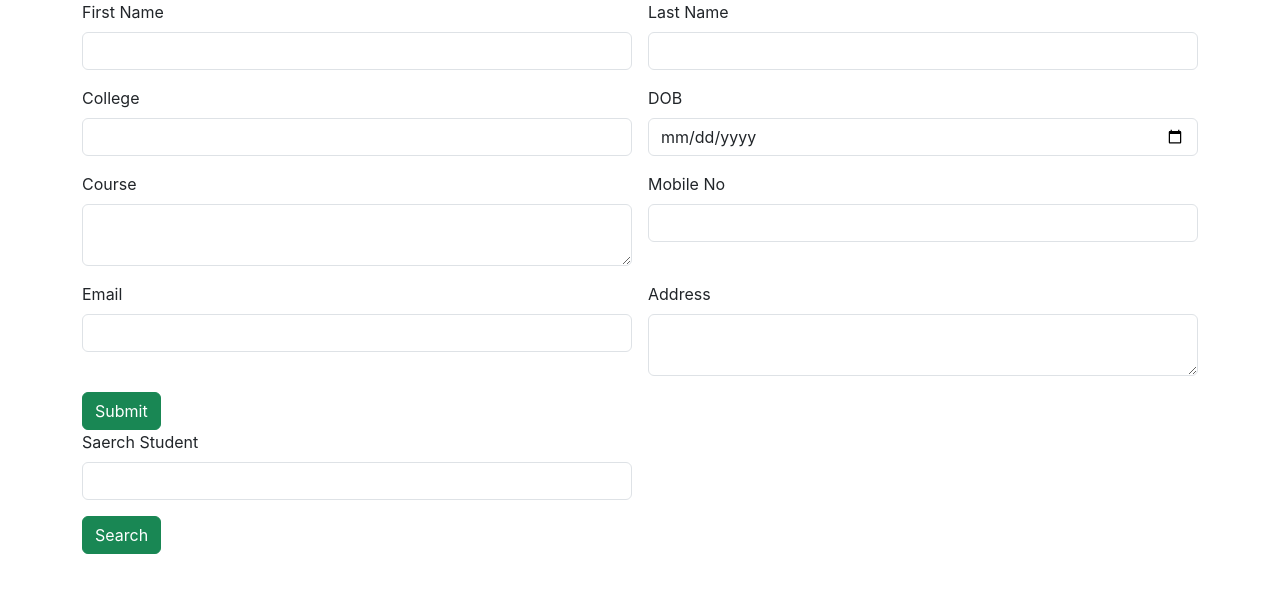
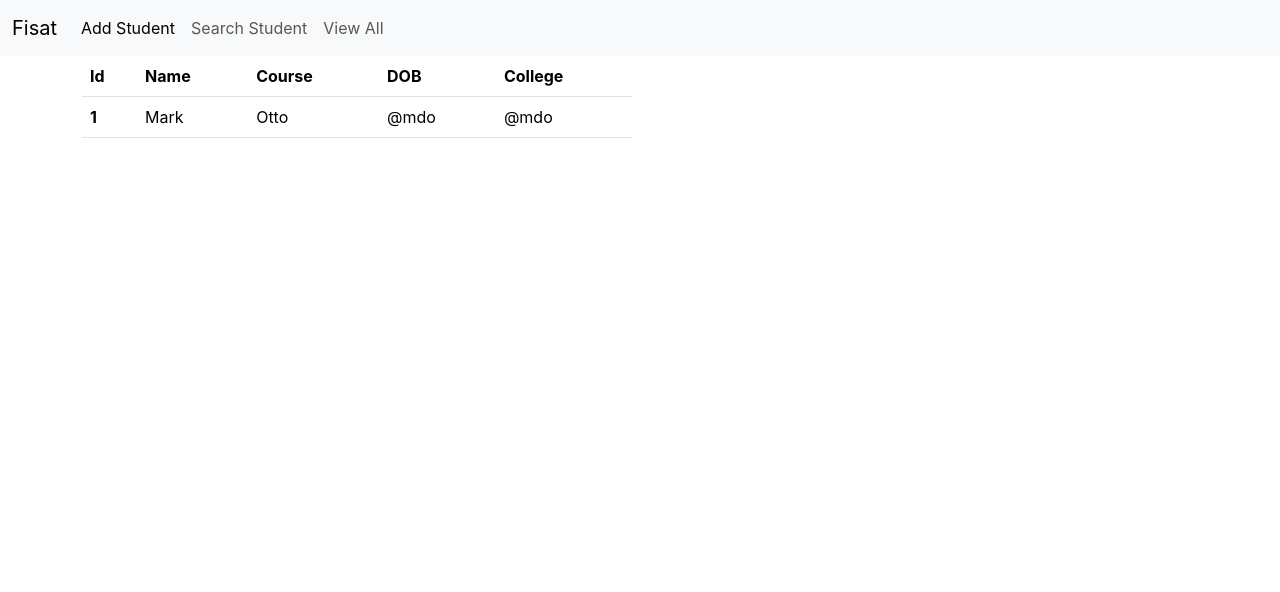
Before and after one commit to AbhishikthWilson/Fisat-Student-App-React, a React (Create React App) app: page /view in a window 1280 px wide. Shown: the top 592 px of the page. Built offline with nearby package versions, Linux system fonts and the light colour scheme.

Commit message:
viewall,navbar,routing done

```diff
--- a/package.json
+++ b/package.json
@@ -6,8 +6,10 @@
     "@testing-library/jest-dom": "^5.17.0",
     "@testing-library/react": "^13.4.0",
     "@testing-library/user-event": "^13.5.0",
+    "axios": "^1.7.2",
     "react": "^18.3.1",
     "react-dom": "^18.3.1",
+    "react-router-dom": "^6.23.1",
     "react-scripts": "5.0.1",
     "web-vitals": "^2.1.4"
   },
--- a/src/App.js
+++ b/src/App.js
@@ -2,15 +2,18 @@ import logo from './logo.svg';
 import './App.css';
 import AddStudent from './components/AddStudent';
 import SearchStudent from './components/SearchStudent';
+import ViewAll from './components/ViewAll';
+import { BrowserRouter, Route, Routes } from 'react-router-dom';
 
 function App() {
   return (
-    <div >
-
-    <AddStudent/>
-    <SearchStudent/>
-
-    </div>
+    <BrowserRouter>
+    <Routes>
+      <Route path='/' element={<AddStudent/>}/>
+      <Route path='/search' element={<SearchStudent/>}/>
+      <Route path='/view' element={<ViewAll/>}/>
+    </Routes>
+    </BrowserRouter>
   );
 }
 
--- a/src/components/AddStudent.jsx
+++ b/src/components/AddStudent.jsx
@@ -1,9 +1,10 @@
 import React from 'react'
+import NavBar from './NavBar'
 
 const AddStudent = () => {
   return (
     <div>
-
+        <NavBar/>
     <div className="container">
         <div className="row">
             <div className="col col-12 col-sm-12 col-md-12 col-lg-12 col-xl-12 col-xxl-12">
--- /dev/null
+++ b/src/components/NavBar.jsx
@@ -0,0 +1,35 @@
+import React from 'react'
+import { Link } from 'react-router-dom'
+
+const NavBar = () => {
+  return (
+    <div>
+
+<nav class="navbar navbar-expand-lg bg-body-tertiary">
+  <div class="container-fluid">
+    <Link class="navbar-brand" to="#">Fisat</Link>
+    <button class="navbar-toggler" type="button" data-bs-toggle="collapse" data-bs-target="#navbarNav" aria-controls="navbarNav" aria-expanded="false" aria-label="Toggle navigation">
+      <span class="navbar-toggler-icon"></span>
+    </button>
+    <div class="collapse navbar-collapse" id="navbarNav">
+      <ul class="navbar-nav">
+        <li class="nav-item">
+          <Link class="nav-link active" aria-current="page" to="/">Add Student</Link>
+        </li>
+        <li class="nav-item">
+          <Link class="nav-link" to="/search">Search Student</Link>
+        </li>
+        <li class="nav-item">
+          <Link class="nav-link" to="/view">View All</Link>
+        </li>
+
+      </ul>
+    </div>
+  </div>
+</nav>
+
+    </div>
+  )
+}
+
+export default NavBar
--- a/src/components/SearchStudent.jsx
+++ b/src/components/SearchStudent.jsx
@@ -1,9 +1,10 @@
 import React from 'react'
+import NavBar from './NavBar'
 
 const SearchStudent = () => {
   return (
     <div>
-
+        <NavBar/>
         <div className="container">
             <div className="row">
                 <div className="col col-12 col-sm-12 col-md-12 col-lg-12 col-xl-12 col-xxl-12">
--- /dev/null
+++ b/src/components/ViewAll.jsx
@@ -0,0 +1,42 @@
+import React from "react";
+import NavBar from "./NavBar";
+
+const ViewAll = () => {
+  return (
+    <div>
+      <NavBar />
+      <div className="container">
+        <div className="row">
+          <div className="col col-12 col-sm-12 col-md-12 col-lg-12 col-xl-12 col-xxl-12">
+            <div className="row g-3">
+              <div className="col col-12 col-sm-6 col-md-6 col-lg-6 col-xl-6 col-xxl-6">
+                <table class="table">
+                  <thead>
+                    <tr>
+                      <th scope="col">Id</th>
+                      <th scope="col">Name</th>
+                      <th scope="col">Course</th>
+                      <th scope="col">DOB</th>
+                      <th scope="col">College</th>
+                    </tr>
+                  </thead>
+                  <tbody>
+                    <tr>
+                      <th scope="row">1</th>
+                      <td>Mark</td>
+                      <td>Otto</td>
+                      <td>@mdo</td>
+                      <td>@mdo</td>
+                    </tr>
+                  </tbody>
+                </table>
+              </div>
+            </div>
+          </div>
+        </div>
+      </div>
+    </div>
+  );
+};
+
+export default ViewAll;
```
Also changed, not shown: 1 other file (tests, documents, lock files or other folders).
